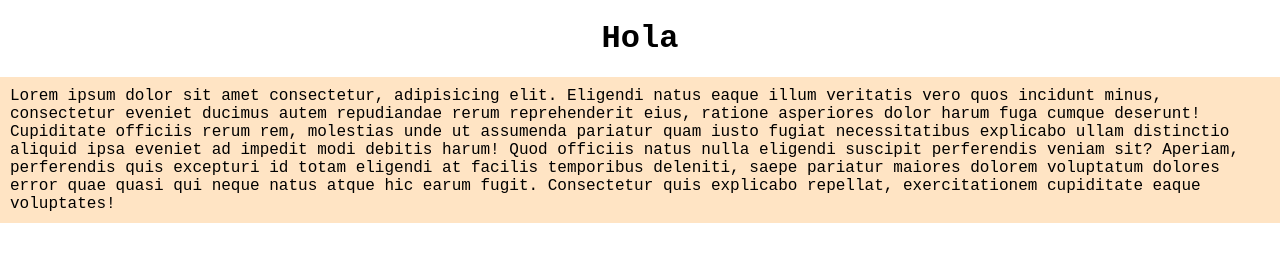
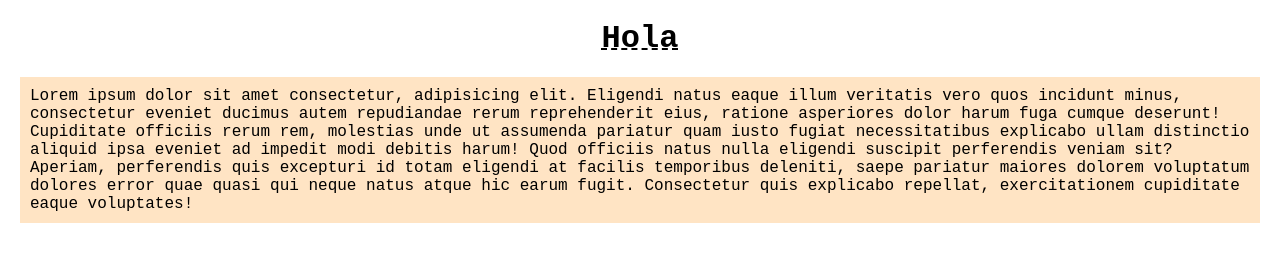
Before and after one commit to minterger/TicTacToe-js-vanilla, a plain HTML site: page index.html in a window 1280 px wide. Drawn offline with Linux system fonts and the light colour scheme.

Commit message:
modified styles and title

```diff
--- a/css/main.css
+++ b/css/main.css
@@ -11,9 +11,11 @@ body {
 h1 {
   text-align: center;
   margin: 20px 0;
+  text-decoration: 2px underline dashed #000;
 }
 
 p {
   padding: 10px;
   background-color: bisque;
+  margin: 0 20px;
 }
--- a/index.html
+++ b/index.html
@@ -4,7 +4,7 @@
     <meta charset="UTF-8" />
     <meta http-equiv="X-UA-Compatible" content="IE=edge" />
     <meta name="viewport" content="width=device-width, initial-scale=1.0" />
-    <title>test</title>
+    <title>test 1</title>
     <link rel="stylesheet" href="css/main.css" />
   </head>
   <body>
```
